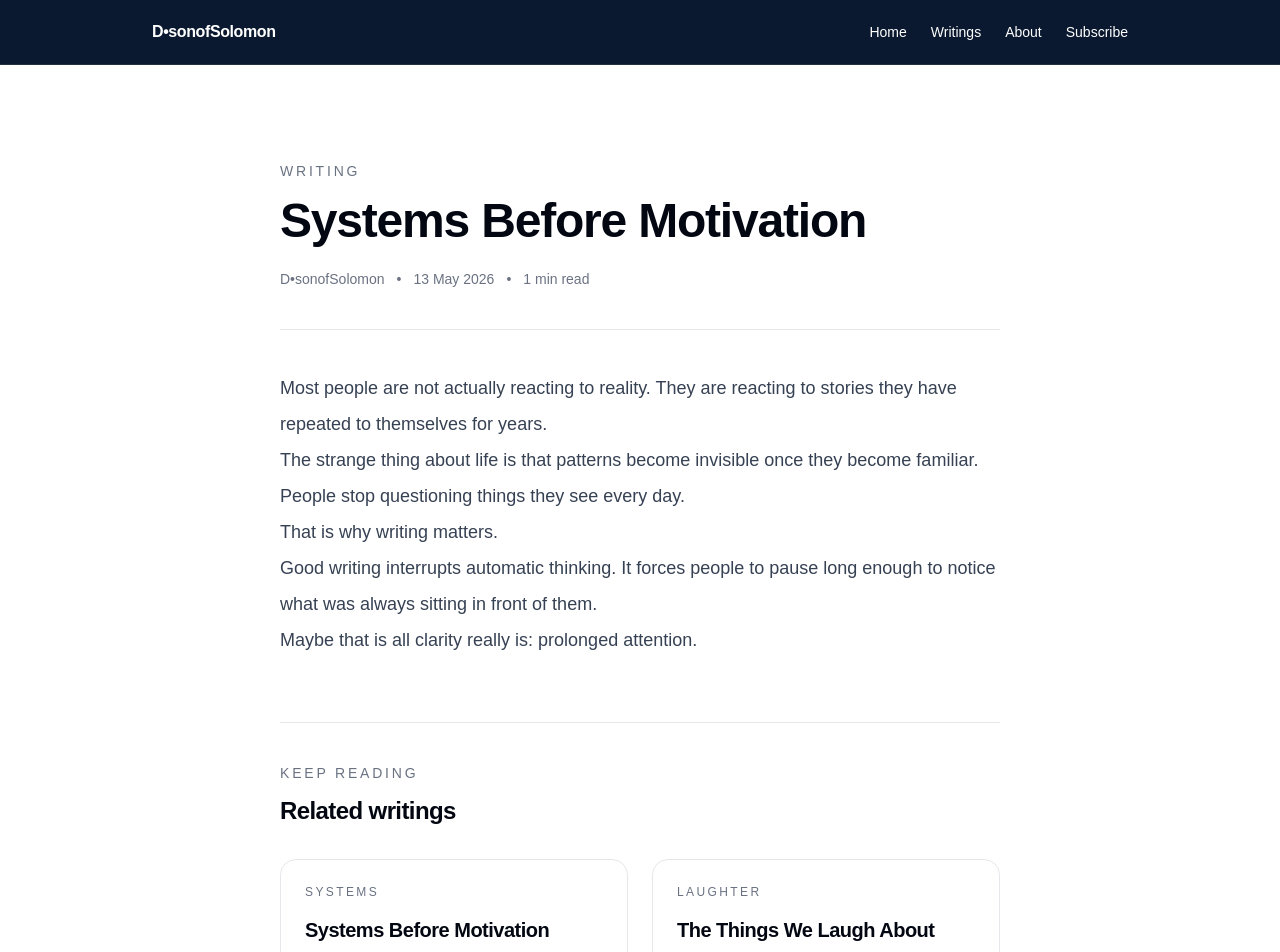
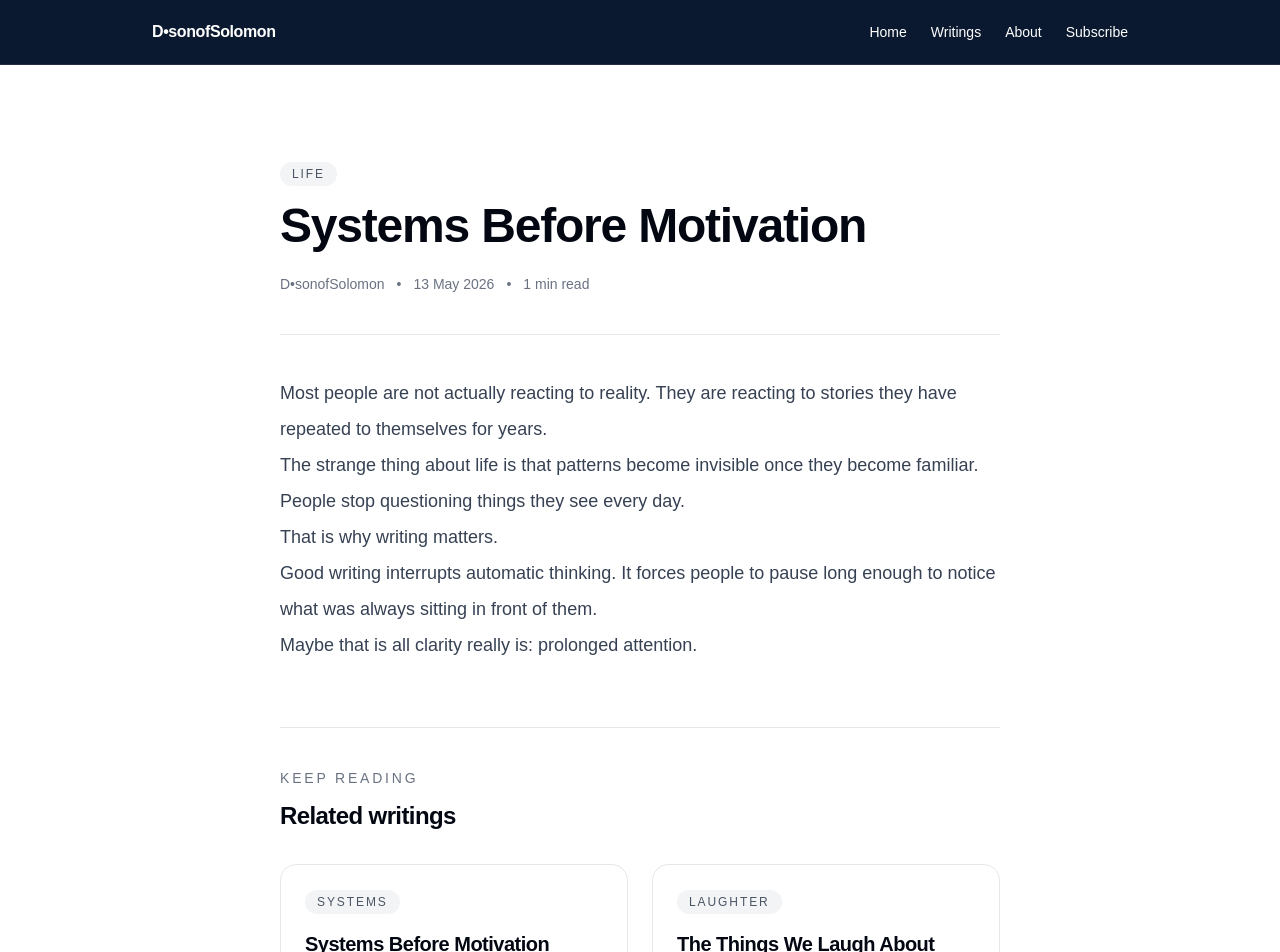
Before and after one commit to DSonOfSolomon/dsonofsolomon-blog, a Next.js app: page /writings/systems-before-motivation in a window 1280 px wide. Shown: the top 952 px of the page. Built offline with nearby package versions, Linux system fonts and the light colour scheme.

Commit message:
Create category badge system

```diff
--- a/src/app/writings/[slug]/page.tsx
+++ b/src/app/writings/[slug]/page.tsx
@@ -1,6 +1,7 @@
 import Container from "@/components/site/Container";
 import PageWrapper from "@/components/site/PageWrapper";
 import WritingCard from "@/components/writings/WritingCard";
+import CategoryBadge from "@/components/writings/CategoryBadge";
 
 type Props = {
   params: Promise<{
@@ -64,9 +65,7 @@ prolonged attention.
       <Container className="max-w-2xl">
         <article>
           <div className="border-b border-gray-200 pb-10">
-            <p className="text-sm font-medium uppercase tracking-[0.2em] text-gray-500">
-              Writing
-            </p>
+          <CategoryBadge label="Life" />
 
             <h1 className="mt-4 text-4xl font-bold tracking-tight text-gray-950 md:text-5xl">
               {formattedTitle}
--- /dev/null
+++ b/src/components/writings/CategoryBadge.tsx
@@ -0,0 +1,11 @@
+type CategoryBadgeProps = {
+    label: string;
+  };
+
+  export default function CategoryBadge({ label }: CategoryBadgeProps) {
+    return (
+      <span className="inline-flex rounded-full bg-gray-100 px-3 py-1 text-xs font-medium uppercase tracking-[0.16em] text-gray-600">
+        {label}
+      </span>
+    );
+  }
--- a/src/components/writings/WritingCard.tsx
+++ b/src/components/writings/WritingCard.tsx
@@ -1,4 +1,5 @@
 import Link from "next/link";
+import CategoryBadge from "@/components/writings/CategoryBadge";
 
 type WritingCardProps = {
   title: string;
@@ -15,9 +16,7 @@ export default function WritingCard({
 }: WritingCardProps) {
   return (
     <article className="rounded-2xl border border-gray-200 p-6 transition-colors hover:border-gray-400">
-      <p className="text-xs font-medium uppercase tracking-[0.2em] text-gray-500">
-        {category}
-      </p>
+    <CategoryBadge label={category} />
 
       <h3 className="mt-4 text-xl font-semibold tracking-tight text-gray-950">
         <Link href={`/writings/${slug}`}>
```
